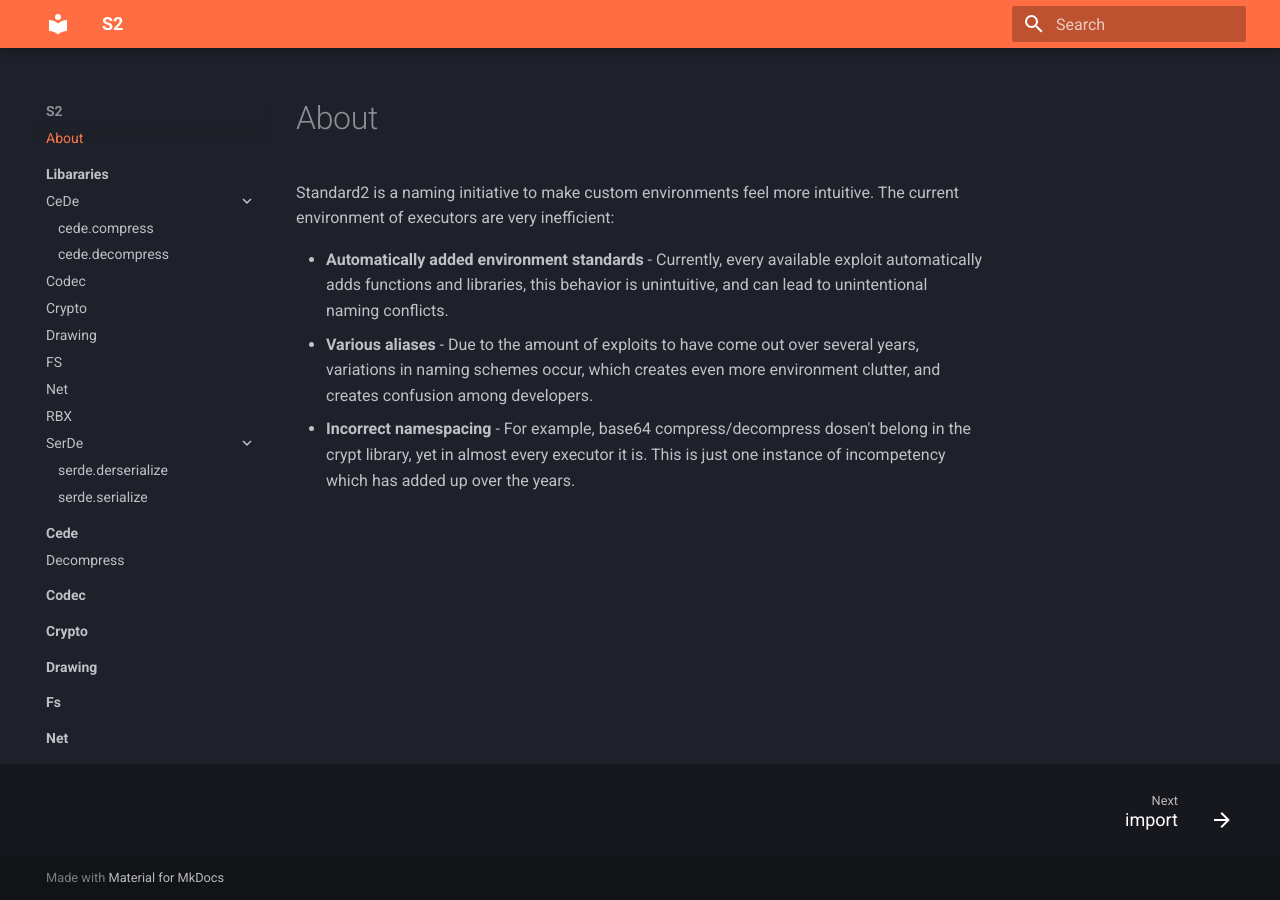
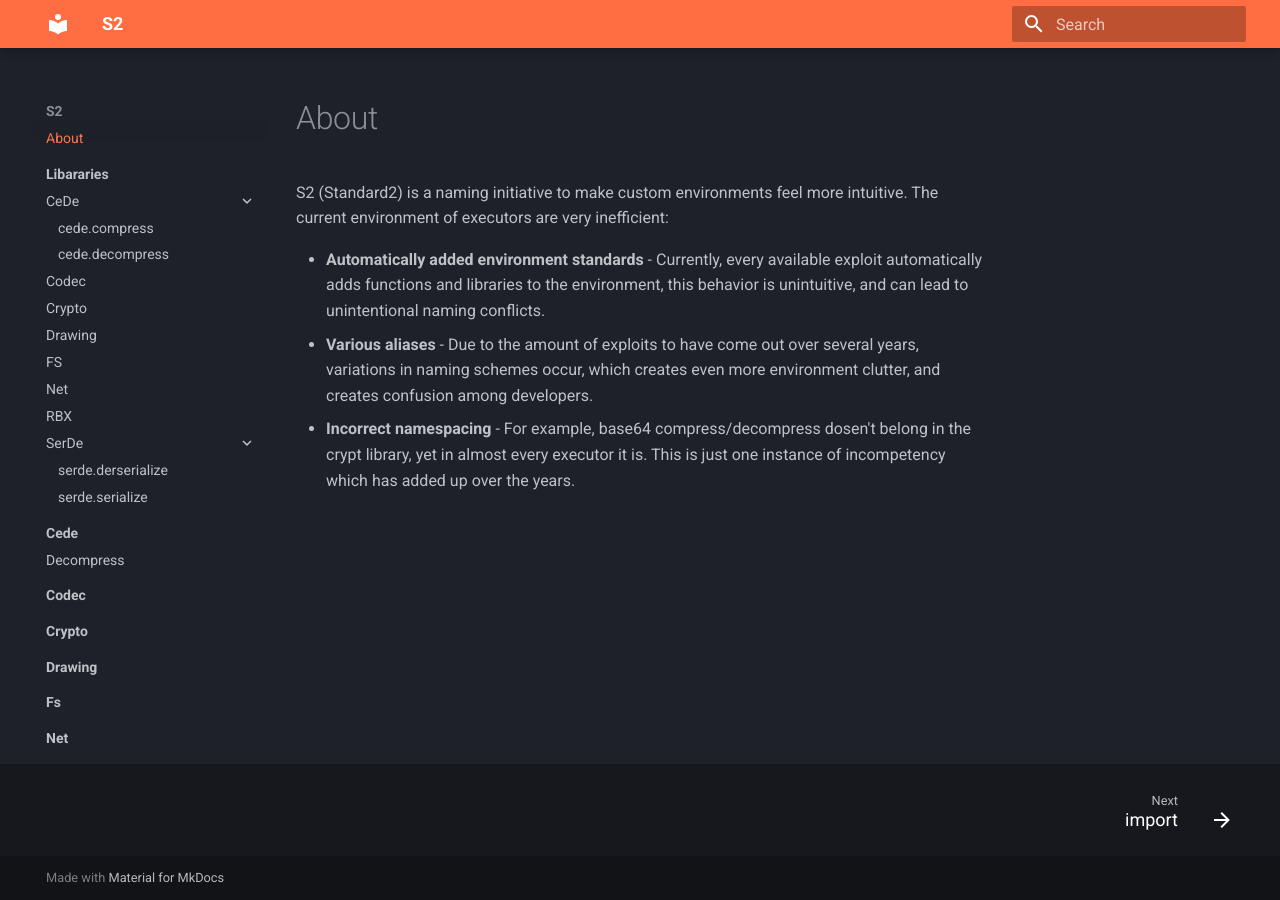
Before and after one commit to Proton-Utilities/Standard2, an MkDocs documentation site: the page built from docs/README.md, in a window 1280 px wide. Built offline with MkDocs 1.6.1 and Material for MkDocs 9.7.7, drawn with Linux system fonts in a browser that asks for light colours.

Commit message:
better readme

```diff
--- a/docs/README.md
+++ b/docs/README.md
@@ -1,7 +1,7 @@
 # About
 
-Standard2 is a naming initiative to make custom environments feel more intuitive. The current environment of executors are very inefficient:
+S2 (Standard2) is a naming initiative to make custom environments feel more intuitive. The current environment of executors are very inefficient:
 
-- **Automatically added environment standards** - Currently, every available exploit automatically adds functions and libraries, this behavior is unintuitive, and can lead to unintentional naming conflicts.
+- **Automatically added environment standards** - Currently, every available exploit automatically adds functions and libraries to the environment, this behavior is unintuitive, and can lead to unintentional naming conflicts.
 - **Various aliases** - Due to the amount of exploits to have come out over several years, variations in naming schemes occur, which creates even more environment clutter, and creates confusion among developers.
 - **Incorrect namespacing** - For example, base64 compress/decompress dosen't belong in the crypt library, yet in almost every executor it is. This is just one instance of incompetency which has added up over the years.
```
